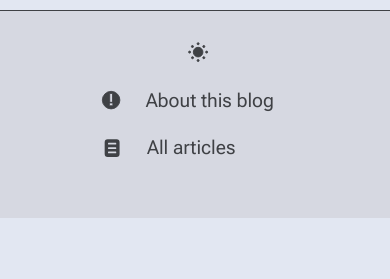
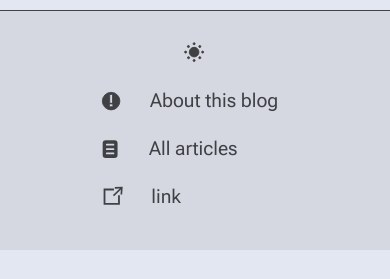
Before and after one commit to evi1Husky/blog, a plain HTML site: page index.html in a window 390 px wide. Both pictures are taken after a click on the button 355 px from the left and 38 px from the top of the page. Shown: the part 63-342 px from the top of the page. Drawn offline with Linux system fonts and the light colour scheme.

Commit message:
link button

```diff
--- a/index.html
+++ b/index.html
@@ -12,7 +12,6 @@
 <body>
   <div class="content" id="content">
     <div class="header" id="header">
-
       <h1 class="headerText">Header</h1>
       <div class="headerButtons">
         <div class="headerMenu" id="menuButton">
@@ -176,7 +175,7 @@
         </div>
       </div>
       <div class="dropDownMenu" id="dropDownMenu">
-        <button id="darkModeButtonContainer">
+        <button id="darkModeButtonContainer" class="darkModeButton">
           <div class="sunLogo" id="sunLogo">
             <svg
           width="8mm"
@@ -322,6 +321,44 @@
         </svg>
         <div id="allArticlesButtonText">All articles</div>
       </button>
+      <button class="svgButtonContainer" id="externalLinkButton">
+        <svg
+          width="8mm"
+          height="8mm"
+          viewBox="0 0 8 8"
+          version="1.1"
+          id="externalLinkBtnSvg"
+          xmlns="http://www.w3.org/2000/svg"
+          xmlns:svg="http://www.w3.org/2000/svg">
+        <defs
+            id="defs2" />
+        <g
+            id="layer1">
+          <path
+              id="rect234"
+              d="M 1.749764 1.749764 L 1.749764 6.0497599 L 6.0497599 6.0497599 L 6.0497599 3.4866089 L 5.5722697 3.4866089 L 5.5722697 5.5722697 L 2.227771 5.5722697 L 2.227771 2.227771 L 4.4767293 2.227771 L 4.4767293 1.749764 L 1.749764 1.749764 z " />
+          <g
+              id="g11701"
+              transform="matrix(0.66856555,-0.64887963,0.64887963,0.66856555,2.6303622,5.9879998)">
+            <g
+                id="path10891">
+              <path
+                  d="m 3.1161137,-0.75505683 v 0.44104364 h 3.1699219 v -0.44104364 z"
+                  id="path10918" />
+            </g>
+            <g
+                id="g8472"
+                transform="matrix(1,0,0,0.89254686,1.0829106,-2.1496613)">
+                <path
+                    d="M 4.0175781,0.15039062 3.6679688,0.5 4.9765625,1.8085937 3.6679688,3.1191406 4.0175781,3.46875 5.6777344,1.8085937 Z"
+                    id="path10888" />
+              </g>
+            </g>
+          </g>
+        </g>
+        </svg>
+         <a id="externalLinkButtonText">link</a>
+        </button>
       </div>
     </div>
     <div class="footer">
--- a/script.js
+++ b/script.js
@@ -10,6 +10,11 @@ down menu */
   const menuButton = document.getElementById('svgContainerMenu');
   const dropDownMenu = document.querySelector('.dropDownMenu');
   const container = document.querySelector('.menu-ArticleContainer');
+  const darkModeButton = document.getElementById('darkModeButtonContainer');
+  const sunLogo = document.getElementById('sunLogo');
+  const moonLogo = document.getElementById('moonLogo');
+  const sunButtonSvg = document.getElementById('sunButtonSvg');
+  const moonButtonSvg = document.getElementById('moonButtonSvg');
   menuButton.addEventListener('click', function() {
     const style = getComputedStyle(dropDownMenu)
     const display = style.display;
@@ -22,7 +27,10 @@ down menu */
     }
   });
   document.addEventListener('click', function(e) {
-    if (e.target !== menuButton && e.target !== dropDownMenu) {
+    if (e.target !== menuButton && e.target !== dropDownMenu
+      && e.target !== darkModeButton && e.target !== sunLogo
+      && e.target !== moonLogo && e.target !== sunButtonSvg
+      && e.target !== moonButtonSvg) {
       dropDownMenu.style.display = 'none';
       container.style.justifyContent = 'center';
     }
--- a/style.css
+++ b/style.css
@@ -329,7 +329,7 @@ p {
   margin-top: 0.95rem;
   background: var(--menuColor);
   transition: background-color 1s;
-  width: 23rem;
+  width: 25rem;
   height: 100vh;
   min-width: 15rem;
   display: none;
@@ -356,6 +356,7 @@ p {
   stroke: var(--svgColor);
   transition: fill 1s;
   stroke-width:0.25;
+  pointer-events: none;
 }
 
 #moonButtonSvg {
@@ -363,6 +364,7 @@ p {
   stroke: var(--moonColor);
   transition: fill 1s;
   stroke-width:0.264523;
+  pointer-events: none;
 }
 
 .sunLogo {
@@ -406,7 +408,7 @@ p {
   fill: var(--menuSvg);
   fill-opacity: 0.666667;
   stroke-width: 1.18911;
-  margin-left: 8%;
+  margin-left: 13%;
 }
 
 #path1698 {
@@ -428,7 +430,6 @@ p {
   height: 2rem;
   width: 100%;
   color: var(--textColor);
-  opacity: 100%;
   margin-top: 10%;
 }
 
@@ -443,7 +444,7 @@ p {
 #infoButtonText {
   font-family: var(--font);
   font-size: 1.2rem;
-  margin-left: 17%;
+  margin-left: 8%;
 }
 
 /* All articles button  */
@@ -452,7 +453,7 @@ p {
   fill: var(--menuSvg);
   fill-opacity: 0.666667;
   stroke-width: 1.18911;
-  margin-left: 8%;
+  margin-left: 13%;
 }
 
 #path9360 {
@@ -480,7 +481,6 @@ p {
   height: 2rem;
   width: 100%;
   color: var(--textColor);
-  opacity: 100%;
   margin-top: 4%;
 }
 
@@ -495,7 +495,46 @@ p {
 #allArticlesButtonText {
   font-family: var(--font);
   font-size: 1.2rem;
-  margin-left: 17%;
+  margin-left: 8%;
+}
+
+/* Link to github repo button */
+
+#externalLinkButton {
+  display: flex;
+  flex-direction: row;
+  align-items: center;
+  justify-content: flex-start;
+  border: none;
+  background: none;
+  font-size: 1rem;
+  height: 2rem;
+  width: 100%;
+  color: var(--textColor);
+  margin-top: 4%;
+}
+
+#externalLinkButton:hover {
+  background: var(--hoverColor);
+}
+
+#externalLinkButton:active {
+  background: var(--activeColor);
+}
+
+#externalLinkBtnSvg {
+  fill: var(--menuSvg);
+  margin-left: 13%;
+}
+
+#rect234, #path10918, #path10888 {
+  fill: var(--menuSvg);
+}
+
+#externalLinkButtonText {
+  font-family: var(--font);
+  font-size: 1.2rem;
+  margin-left: 8%;
 }
 
 /* media queries for small browser windows */
@@ -503,7 +542,7 @@ p {
 /* Move the menu on top of the article using flex reverse property when browser
  width decreases, adjust menu layout for mobile browsers */
 
-@media (max-width: 650px) {
+@media (max-width: 710px) {
   .menu-ArticleContainer {
     display: flex;
     flex-direction: column-reverse;
@@ -512,7 +551,7 @@ p {
 
   .dropDownMenu {
     margin-top: 0.84rem;
-    height: 13rem;
+    height: 15rem;
     width: 100%;
     flex-direction: column;
     position: relative;
@@ -526,36 +565,54 @@ p {
 
   #allArticlesButton {
     justify-content: center;
-    margin-top: 4%;
+    margin-top: 1rem;
   }
 
   #allArticlesButtonSvg {
-    margin-left: 0%;
+    margin-left: 0rem;
     margin-right: 0.5rem;
   }
 
   #allArticlesButtonText {
-    margin-left: 3%;
+    margin-left: 1rem;
     margin-right: 3.6rem;
   }
 
   #infoButton {
     justify-content: center;
-    margin-top: 6%;
+    margin-top: 1.5rem;
   }
 
   #infoButtonText {
-    margin-left: 3%;
+    margin-left: 1rem;
     margin-right: 2rem;
   }
 
   #infoButtonSvg {
-    margin-left: 3%;
+    margin-left: 1rem;
     margin-right: 0.5rem;
   }
 
+  #externalLinkButton {
+    justify-content: center;
+    margin-top: 1rem;
+  }
+
+  #externalLinkBtnSvg {
+    margin-left: 1rem;
+    margin-right: 0.5rem;
+  }
+
+
+  #externalLinkButtonText {
+    margin-left: 1rem;
+    margin-right: 8rem;
+  }
+
   #darkModeButtonContainer {
-    margin-left: 47%;
+    margin-left: 0rem;
+    margin-right: 2rem;
+    align-self: center;
     margin-bottom: 1.5rem;
     margin-top: 1.6rem;
   }
```
